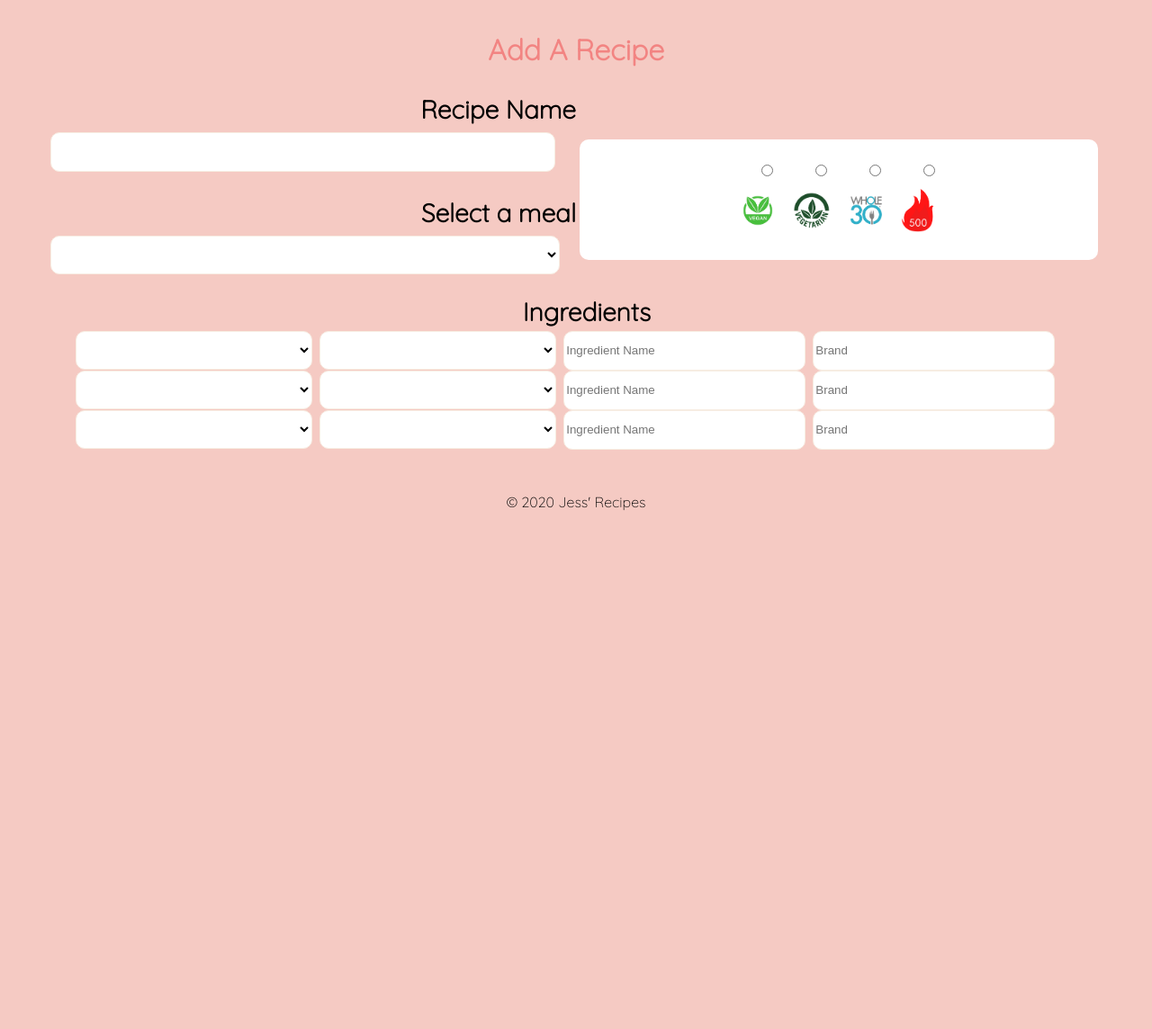
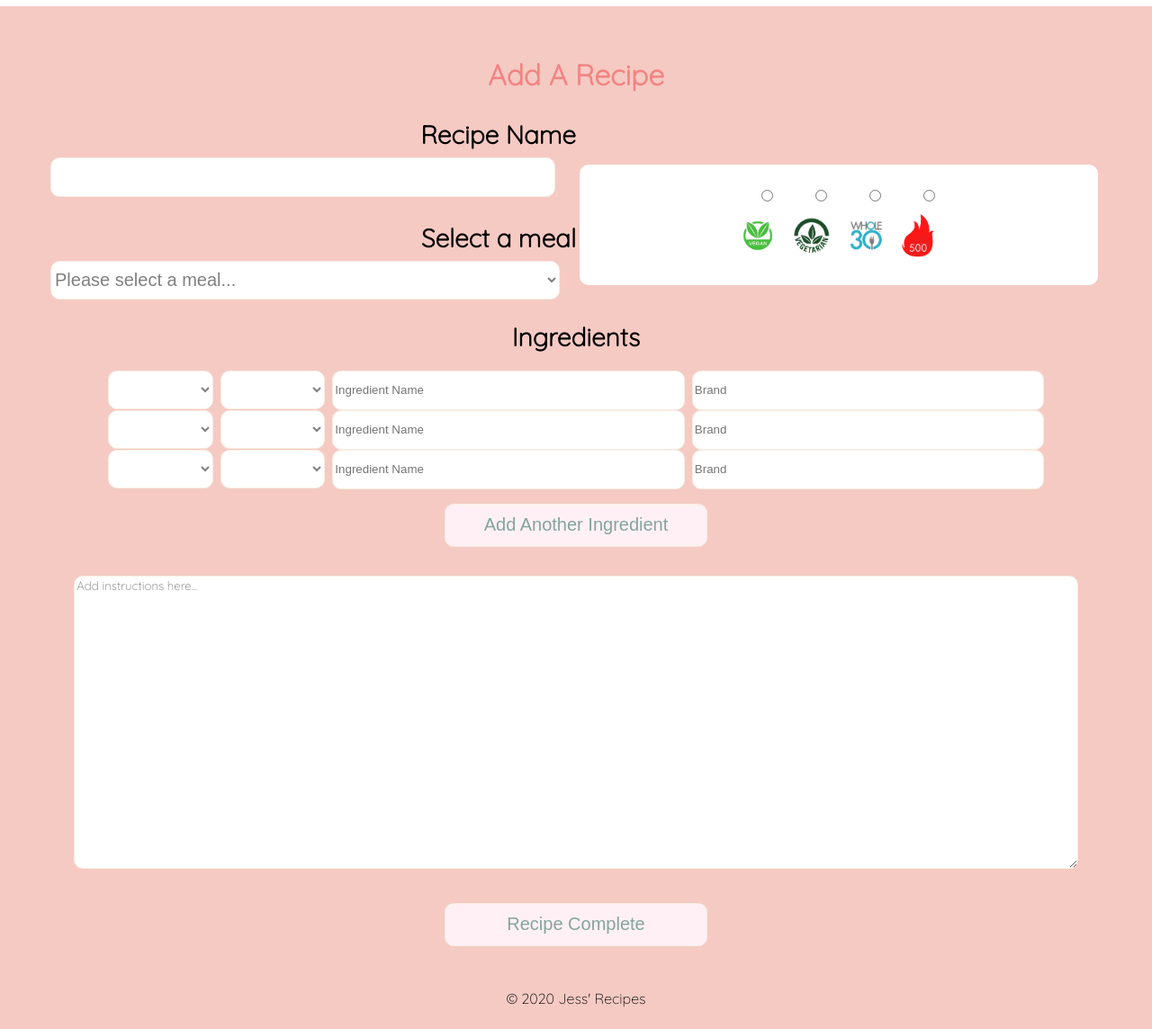
Before and after one commit to jessicadever1/recipeCards, a plain HTML site: page index.html in a window 1280 px wide. Shown: the part 2532-3676 px from the top of the page at 90% size. Before the commit the page ends 3124 px from the top, so only its background shows below. Drawn offline with Linux system fonts and the light colour scheme.

Commit message:
actually added a little bit of JS

```diff
--- a/HTMLConverter.js
+++ /dev/null
@@ -1,5 +0,0 @@
-export const recipeForm = (placeholder) => {
-    return `
-
-    `
-}
--- a/index.html
+++ b/index.html
@@ -87,16 +87,7 @@
                                     <input type="text" class="recipeNameInput"></input>
                                 </div>
                                 <div class="recipeTypeDiv">
-                                    <h3 class="mealSelectTitle">Select a meal</h3>
-                                    <select class="mealSelect">
-                                        <ul>
-                                            <li class="breakfastSelect">Breakfast</li>
-                                            <li class="lunchSelect">Lunch</li>
-                                            <li class="snackSelect">Snack</li>
-                                            <li class="dinnerSelect">Dinner</li>
-                                            <li class="dessertSelect">Dessert</li>
-                                        </ul>
-                                    </select>
+
                                 </div>
 
                             </div>
@@ -142,6 +133,15 @@
                                 <input class="recipeIngredients__brand" type="text" placeholder="Brand">
                             </div>
                         </div>
+                        <div class="addAnotherIngredientDiv">
+                            <button class="addAnotherIngredientButton">Add Another Ingredient</button>
+                        </div>
+                        <div class="instructionsDiv">
+                            <textarea class="instructionsTextarea" placeholder="Add instructions here..."></textarea>
+                        </div>
+                        <div class="selectRecipeDiv">
+                            <button class="selectRecipeButton">Recipe Complete</button>
+                        </div>
                     </div>
 
                 </section>
@@ -151,5 +151,6 @@
     <footer>
         <p>&copy; 2020 Jess' Recipes</p>
     </footer>
+    <script type="module" src="./main.js"></script>
 </body>
 </html>
--- a/main.css
+++ b/main.css
@@ -99,9 +99,9 @@ a:hover {
     margin-left: 1.5rem;
 } */
 
-.h3 {
+/* .h3 {
     margin: 1.5rem;
-}
+} */
 
 .recipeNameDiv {
     display: flex;
@@ -126,7 +126,7 @@ a:hover {
 }
 
 .veganIconPic, .vegetarianIconPic, .whole30IconPic, .fiveHundIconPic {
-    width: 16rem;
+    width: 100%;
     border: white solid 2px;
 }
 
@@ -134,6 +134,11 @@ a:hover {
     width: 3rem;
     border: white solid 2px;
     margin: .25rem;
+}
+
+.veganIcon, .vegetarianIcon, .whole30Icon, .fiveHundCalIcon {
+    width: 23%;
+    margin: 1rem;
 }
 
 .radioCSS {
@@ -177,9 +182,10 @@ input {
 }
 .backgroundTitle {
     /* color: rgb(211, 166, 182); */
-    color: rgb(247, 237, 226);
+    /* color: rgb(247, 237, 226); */
     /* color: white; */
     /* color: rgb(246, 189, 96); */
+    color:rgb(242, 132, 130);
     display: flex;
     justify-content: center;
     background-color: rgb(245, 202, 195);
@@ -203,7 +209,9 @@ h2 {
     font-size: 2rem;
 }
 
-
+figure {
+    margin: 0;
+}
 .iconDefinitions {
     background-color: white;
     padding: 2rem 4rem;
@@ -255,65 +263,72 @@ h2 {
     background-color: white;
     border: rgb(247, 237, 226) solid 1px;
     border-radius: 10px;
+    color: gray;
+    font-size: 20px;
 }
 
 .recipeIngredientsDiv{
     display: flex;
     flex-direction: column;
     justify-content: center;
-    margin-left: 1.5rem;
+    /* margin-left: 1.5rem; */
 }
 
 .recipeIngredients {
     /* color:rgb(242, 132, 130); */
-    margin-bottom: .25rem;
+    margin-bottom: 1.25rem;
     margin-top: 1.5rem;
 }
 
 .ingredientInputs {
     display: flex;
     flex-wrap: wrap;
+    justify-content: center;
 }
 
 .recipeIngredients__quantity {
     /* margin-top: .0rem; */
     margin: 0rem .25rem 0rem .25rem;
     max-height: 2.70rem;
-    width: 23%;
+    width: 10%;
     /* min-width: 25.5rem; */
     background-color: white;
     border: rgb(247, 237, 226) solid 1px;
     border-radius: 10px;
+    color: grey;
 }
 
 .recipeIngredients__unit {
     margin: 0rem .25rem 0rem .25rem;
     max-height: 2.70rem;
-    width: 23%;
+    width: 10%;
     /* min-width: 25.5rem; */
     background-color: white;
     border: rgb(247, 237, 226) solid 1px;
     border-radius: 10px;
+    color: grey;
 }
 
 .recipeIngredients__ingredient {
     min-height: 2.5rem;
-    width: 23%;
+    width: 33%;
     /* min-width: 25rem; */
     background-color: white;
     border: rgb(247, 237, 226) solid 1px;
     border-radius: 10px;
     margin: 0rem .25rem 0rem .25rem;
+    color: grey;
 }
 
 .recipeIngredients__brand {
     min-height: 2.5rem;
-    width: 23%;
+    width: 33%;
     /* min-width: 25rem; */
     background-color: white;
     border: rgb(247, 237, 226) solid 1px;
     border-radius: 10px;
     margin: 0rem .25rem 0rem .25rem;
+    color: grey;
 }
 
 .iconSelect {
@@ -327,9 +342,50 @@ h2 {
     margin: 5rem .25rem 1rem .25rem;
 }
 
+.addAnotherIngredientButton {
+    color:rgb(132, 165, 157);
+    border:rgb(247, 237, 226) solid 1px;
+    min-width: 25%;
+    min-height: 3rem;
+    border-radius: 10px;
+    background-color: lavenderblush;
+    font-size: 20px;
+    /* font-weight: bold; */
+    margin-top: 1rem;
+}
+
+.instructionsTextarea {
+    width: 95%;
+    min-height: 20rem;
+    margin: 2rem 0rem 2rem 0rem;
+    border: rgb(247, 237, 226) solid 1px;
+    font-family: 'Quicksand', sans-serif;
+    color: grey;
+    border-radius: 10px;
+}
+
+.selectRecipeButton {
+    color:rgb(132, 165, 157);
+    border:rgb(247, 237, 226) solid 1px;
+    min-width: 25%;
+    min-height: 3rem;
+    border-radius: 10px;
+    background-color: lavenderblush;
+    font-size: 20px;
+    /* font-weight: bold; */
+}
+
+button:hover {
+    color:rgb(132, 165, 157);
+    /* color: black; */
+    font-weight: bold;
+    /* font-size: larger; */
+}
+
 footer {
     display: flex;
     justify-content: center;
+    border-radius: 10px;
 }
 
 /* Recipe Pages */
--- /dev/null
+++ b/main.js
@@ -0,0 +1,2 @@
+import { render } from './scripts/renderHTML.js'
+render()
--- /dev/null
+++ b/scripts/formHTMLConverter.js
@@ -0,0 +1,18 @@
+/*
+My first goal is to make sure that I can get the
+HTML show up on the page.
+*/
+
+export const recipeForm = (placeholder) => {
+    return `
+    <h3 class="mealSelectTitle">Select a meal</h3>
+    <select class="mealSelect">
+        <option value="0" class="breakfastSelect">  Please select a meal...</option>
+        <option value="1" class="breakfastSelect">Breakfast</option>
+        <option value="2" class="lunchSelect">Lunch</option>
+        <option value="3" class="snackSelect">Snack</option>
+        <option value="4" class="dinnerSelect">Dinner</option>
+        <option value="5" class="dessertSelect">Dessert</option>
+    </select>
+    `
+}
--- /dev/null
+++ b/scripts/renderHTML.js
@@ -0,0 +1,8 @@
+import { recipeForm } from './formHTMLConverter.js'
+
+const contentElement = document.querySelector(".recipeTypeDiv")
+const HTML = recipeForm()
+
+export const render = () => {
+    contentElement.innerHTML = HTML;
+}
```
